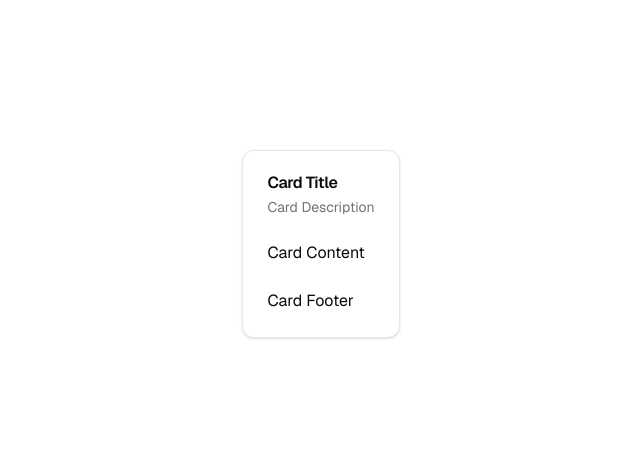
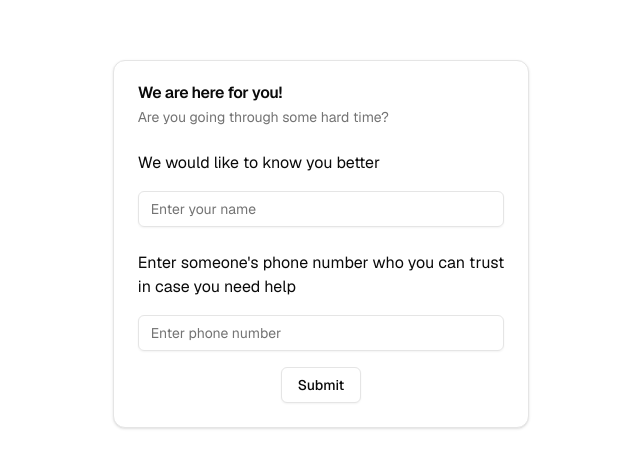
Before and after one commit to ardiahm/hackai_chatbot, a Next.js app in the folder thankschatgpt/: page / in a window 1280 px wide. Shown: the part 156-624 px from the top of the page, without its empty margins (319-959 px from the left). Built offline with nearby package versions, Linux system fonts and the light colour scheme.

Commit message:
Onboarding process ui update (no backend yet)

```diff
--- a/thankschatgpt/app/page.tsx
+++ b/thankschatgpt/app/page.tsx
@@ -8,22 +8,32 @@
   CardHeader,
   CardTitle,
 } from "@/components/ui/card";
+import { Input } from "@/components/ui/input";
+import { Button } from "@/components/ui/button";
 
 export default function Home() {
   return (
     <div className="grid grid-rows-[20px_1fr_20px] items-center justify-items-center min-h-screen p-8 pb-20 gap-16 sm:p-20 font-[family-name:var(--font-geist-sans)]">
       <main className="flex flex-col gap-8 row-start-2 items-center sm:items-start">
         <div>
-          <Card>
+          <Card className="">
             <CardHeader>
-              <CardTitle>Card Title</CardTitle>
-              <CardDescription>Card Description</CardDescription>
+              <CardTitle>We are here for you!</CardTitle>
+              <CardDescription>
+                Are you going through some hard time?
+              </CardDescription>
             </CardHeader>
-            <CardContent>
-              <p>Card Content</p>
+            <CardContent className="flex flex-col gap-4">
+              <p>We would like to know you better</p>
+              <Input placeholder="Enter your name" />
             </CardContent>
-            <CardFooter>
-              <p>Card Footer</p>
+            <CardFooter className="flex flex-col gap-4">
+              <p>
+                Enter someone's phone number who you can trust <br />
+                in case you need help
+              </p>
+              <Input placeholder="Enter phone number" />
+              <Button variant="outline">Submit</Button>
             </CardFooter>
           </Card>
         </div>
--- /dev/null
+++ b/thankschatgpt/components/ui/button.tsx
@@ -0,0 +1,57 @@
+import * as React from "react"
+import { Slot } from "@radix-ui/react-slot"
+import { cva, type VariantProps } from "class-variance-authority"
+
+import { cn } from "@/lib/utils"
+
+const buttonVariants = cva(
+  "inline-flex items-center justify-center gap-2 whitespace-nowrap rounded-md text-sm font-medium transition-colors focus-visible:outline-none focus-visible:ring-1 focus-visible:ring-ring disabled:pointer-events-none disabled:opacity-50 [&_svg]:pointer-events-none [&_svg]:size-4 [&_svg]:shrink-0",
+  {
+    variants: {
+      variant: {
+        default:
+          "bg-primary text-primary-foreground shadow hover:bg-primary/90",
+        destructive:
+          "bg-destructive text-destructive-foreground shadow-sm hover:bg-destructive/90",
+        outline:
+          "border border-input bg-background shadow-sm hover:bg-accent hover:text-accent-foreground",
+        secondary:
+          "bg-secondary text-secondary-foreground shadow-sm hover:bg-secondary/80",
+        ghost: "hover:bg-accent hover:text-accent-foreground",
+        link: "text-primary underline-offset-4 hover:underline",
+      },
+      size: {
+        default: "h-9 px-4 py-2",
+        sm: "h-8 rounded-md px-3 text-xs",
+        lg: "h-10 rounded-md px-8",
+        icon: "h-9 w-9",
+      },
+    },
+    defaultVariants: {
+      variant: "default",
+      size: "default",
+    },
+  }
+)
+
+export interface ButtonProps
+  extends React.ButtonHTMLAttributes<HTMLButtonElement>,
+    VariantProps<typeof buttonVariants> {
+  asChild?: boolean
+}
+
+const Button = React.forwardRef<HTMLButtonElement, ButtonProps>(
+  ({ className, variant, size, asChild = false, ...props }, ref) => {
+    const Comp = asChild ? Slot : "button"
+    return (
+      <Comp
+        className={cn(buttonVariants({ variant, size, className }))}
+        ref={ref}
+        {...props}
+      />
+    )
+  }
+)
+Button.displayName = "Button"
+
+export { Button, buttonVariants }
--- /dev/null
+++ b/thankschatgpt/components/ui/input.tsx
@@ -0,0 +1,22 @@
+import * as React from "react"
+
+import { cn } from "@/lib/utils"
+
+const Input = React.forwardRef<HTMLInputElement, React.ComponentProps<"input">>(
+  ({ className, type, ...props }, ref) => {
+    return (
+      <input
+        type={type}
+        className={cn(
+          "flex h-9 w-full rounded-md border border-input bg-transparent px-3 py-1 text-base shadow-sm transition-colors file:border-0 file:bg-transparent file:text-sm file:font-medium file:text-foreground placeholder:text-muted-foreground focus-visible:outline-none focus-visible:ring-1 focus-visible:ring-ring disabled:cursor-not-allowed disabled:opacity-50 md:text-sm",
+          className
+        )}
+        ref={ref}
+        {...props}
+      />
+    )
+  }
+)
+Input.displayName = "Input"
+
+export { Input }
--- a/thankschatgpt/package.json
+++ b/thankschatgpt/package.json
@@ -9,6 +9,7 @@
     "lint": "next lint"
   },
   "dependencies": {
+    "@radix-ui/react-slot": "^1.1.2",
     "class-variance-authority": "^0.7.1",
     "clsx": "^2.1.1",
     "lucide-react": "^0.475.0",
```
Also changed, not shown: 1 other file (tests, documents, lock files or other folders).
